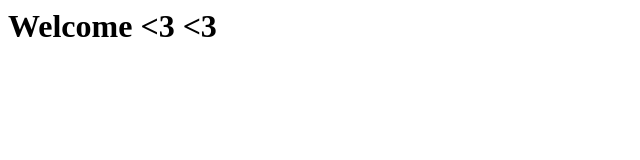
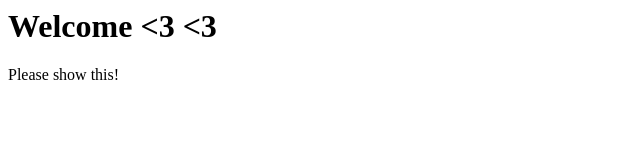
Before and after one commit to valeriejoplin/Homework1-2, a plain HTML site: page index.html in a window 1280 px wide. Shown: the whole page, without its empty margins (0-640 px from the left). Drawn offline with Linux system fonts and the light colour scheme.

Commit message:
Update index.html

```diff
--- a/index.html
+++ b/index.html
@@ -1,5 +1,6 @@
 <html>
 <body>
 <h1> Welcome <3 <3 </h1>
+  <p> Please show this! </p>
 </body>
 </html>
```
